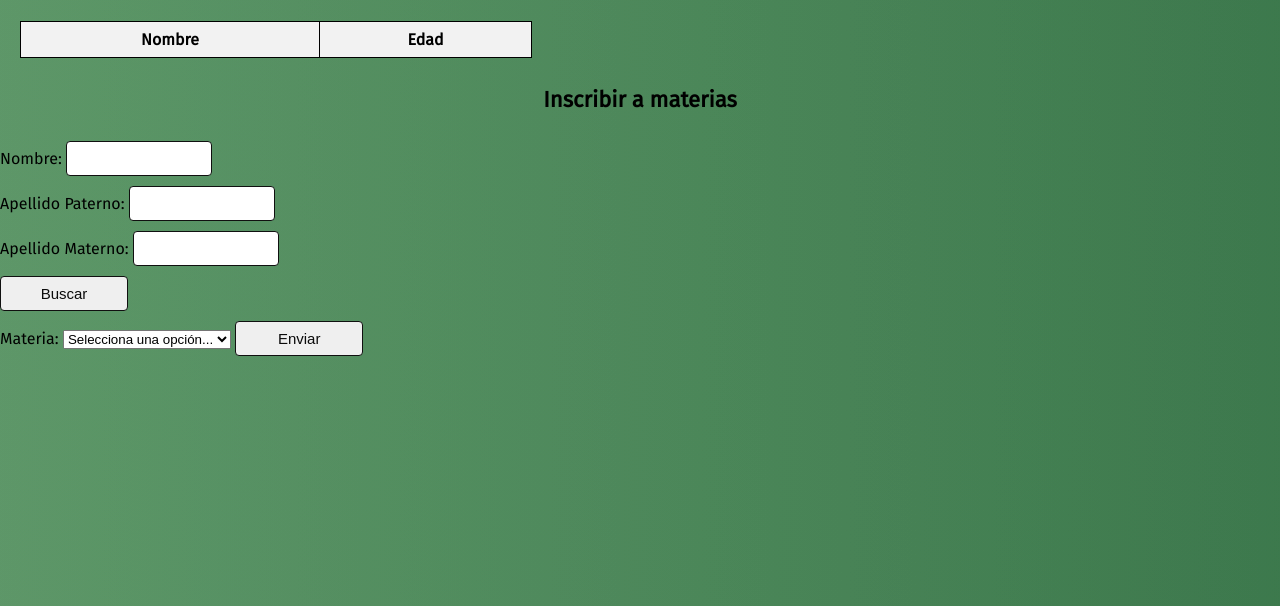
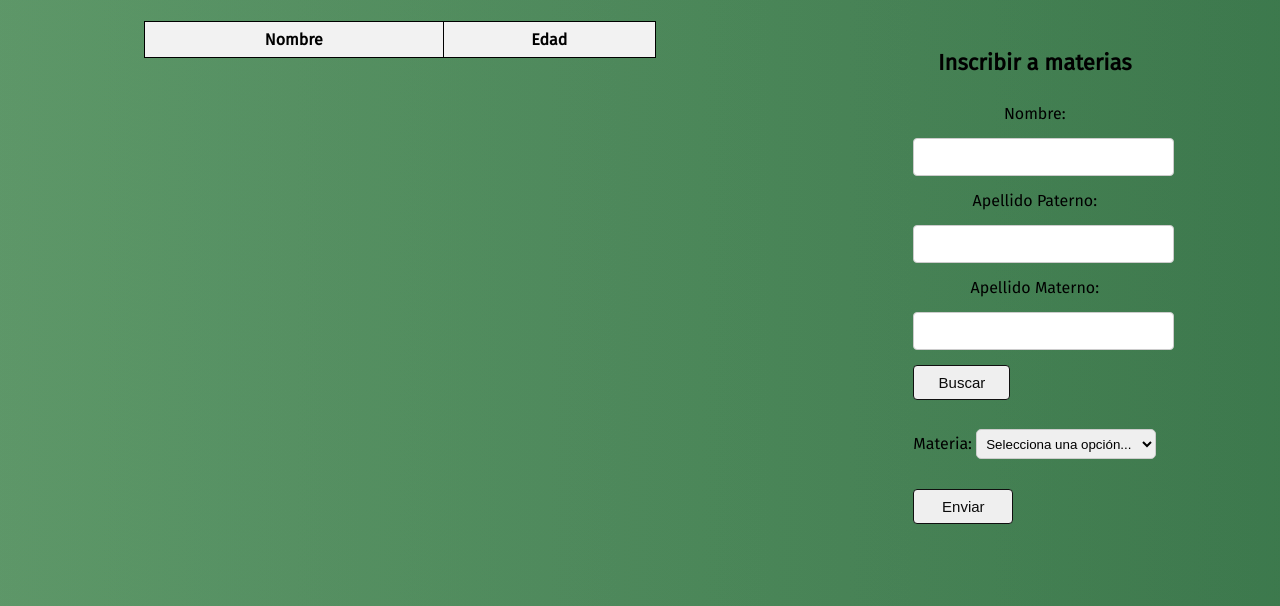
Before and after one commit to JorEl52/baseDatosAlumnos, a plain HTML site: page alumnos.html in a window 1280 px wide. Shown: the part 194-800 px from the top of the page. Drawn offline with Linux system fonts and the light colour scheme.

Commit message:
Agrgeo estilos de la pagina de laumnos

```diff
--- a/style.css
+++ b/style.css
@@ -1,4 +1,6 @@
 @import url('https://fonts.googleapis.com/css2?family=Fira+Sans&display=swap');
+
+/*Estilos generales de las páginas*/
 
 body {
     font-family: 'Fira Sans', sans-serif;
@@ -71,14 +73,6 @@ nav a:hover {
 }
 
 
-.formularioBusqueda label,
-.formularioRegistro label {
-    padding: 10px;
-    margin-left: 20px;
-}
-
-
-
 input {
     color: #0b0b0b;
     border: 1px solid #101010;
@@ -121,6 +115,8 @@ button:hover {
     background-color: #3a3838;
 }
 
+
+/*-------------------------------------------------Estilos de la pestaña de alumnos--------------------------------------------------------*/
 table {
     border-collapse: collapse;
     width: 40%;
@@ -136,3 +132,48 @@ th, td {
 th {
     background-color: #f2f2f2;
 }
+
+.inscripcionMaterias {
+    margin-left: 10px;
+}
+#container {
+    display: flex;
+    justify-content: space-around;
+}
+#materias {
+    width: 180px;
+    height: 30px;
+    overflow: auto;
+    border: 1px solid #ccc;
+    border-radius: 5px;
+    padding: 5px;
+    margin-bottom: 10px;
+}
+
+#seleccionarMateria input {
+    display: flex;
+    align-items: center;
+    justify-content: center;
+    margin-top: 20px;
+    width: 100px;
+}
+.inputName input,
+.inputLastName input,
+.inputLastNameMaterno input {
+    width: 100%;
+    height: 20px;
+    border: 1px solid #ccc;
+    border-radius: 4px;
+    font-size: 16px;
+    margin-top: 15px;
+    margin-bottom: 15px;
+}
+#botonBuscar {
+    display: block;
+    width: 40%;
+
+}
+#formularioBusqueda label {
+    display: flex;
+    justify-content: center;
+}
```
